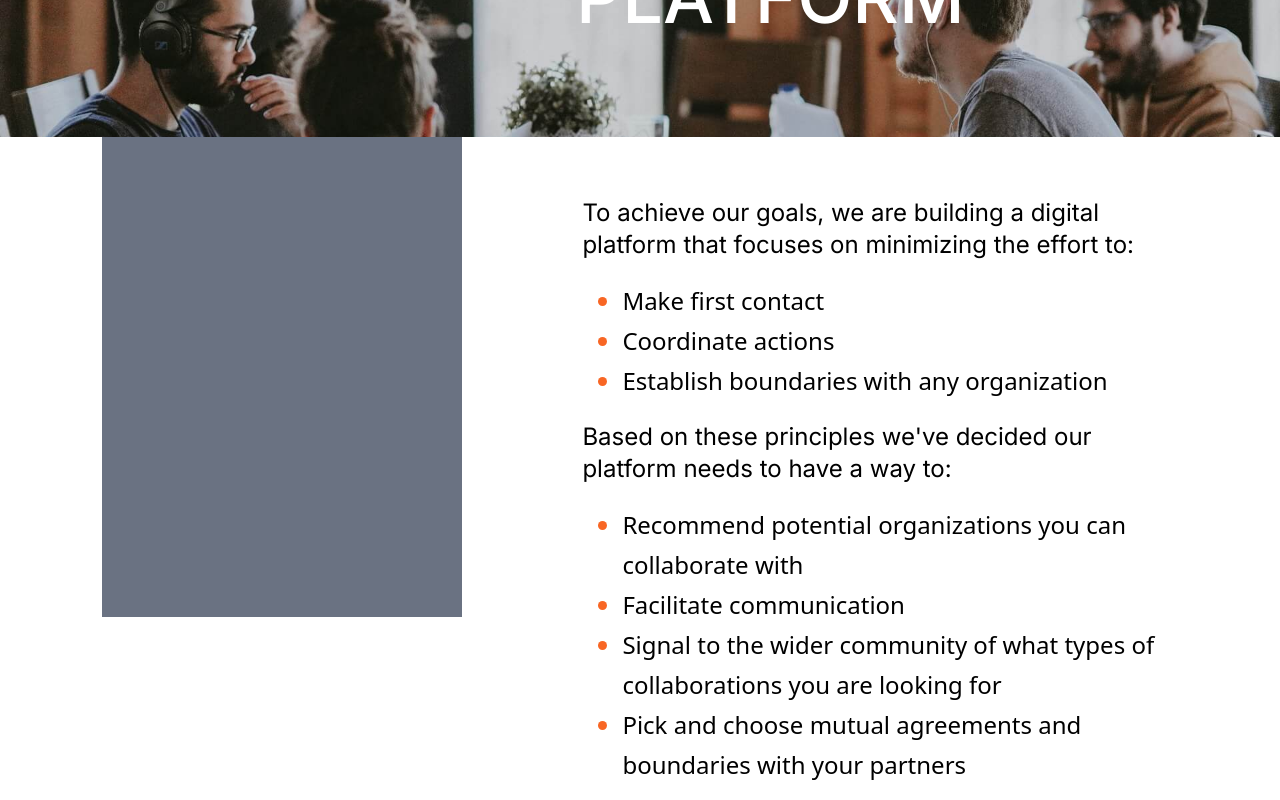
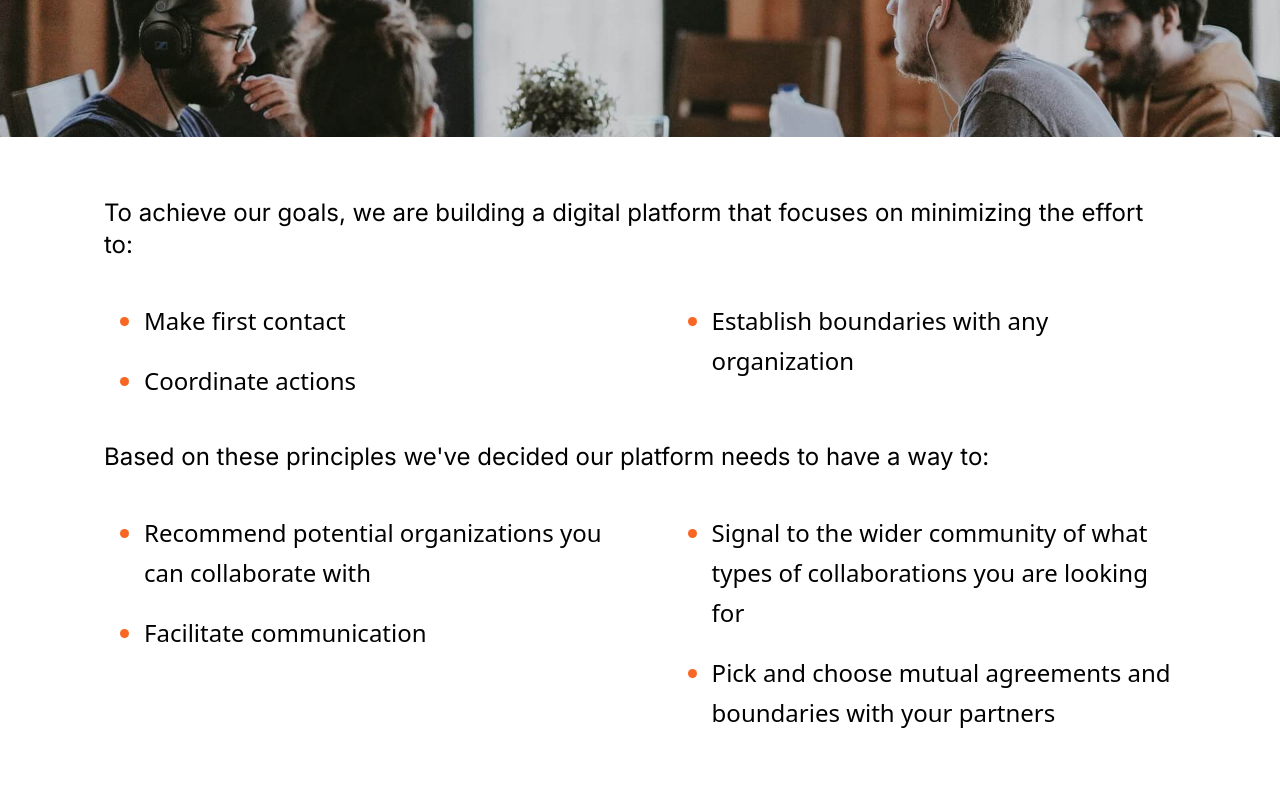
Before and after one commit to teamentwine/entwine-website, a Next.js app: page /platform in a window 1280 px wide. Shown: the part 480-1280 px from the top of the page. Built offline with nearby package versions, Linux system fonts and the light colour scheme.

Commit message:
Updated Platform page
adjusted platform paragraph layout

```diff
--- a/src/app/platform/page.tsx
+++ b/src/app/platform/page.tsx
@@ -15,35 +15,41 @@ export default function Platform () {
             {/* Top image banner */}
             <div className="flex flex-col bg-[url('./assets/platformImg.jpg')] xxs:bg-no-repeat xxs:h-50 xs:h-70 lg:h-90 xl:h-100 2xl:h-120 xxs:bg-cover xxs:bg-center xxs:justify-center">
                 {/* Text Heading */}
-                <div className="flex flex-col xxs:items-left md:items-start xxs:space-y-2 xxs:mx-auto md:ml-[50%] lg:ml-[45%]">
+                <div className="flex flex-col xxs:space-y-2 xxs:mx-auto ">
                     <p className="font-body text-secondary-base xxs:text-lg xs:text-2xl sm:text-3xl lg:text-4xl 2xl:text-5xl">THE</p>
                     <p className="text-white font-medium font-body xxs:text-2xl xs:text-4xl sm:text-5xl lg:text-7xl 2xl:text-8xl">ENTWINE PLATFORM</p>
                 </div>
             </div>
-            {/* Goals and image */}
-            <div className="xxs:mx-10 xxs:mb-10  xxs:text-xs xs:text-sm sm:text-base md:text-xl lg:text-2xl md:overflow-hidden max-w-6xl md:mx-auto">
-                {/* image block */}
-                <div className="flex flex-col xxs:w-50 xs:w-70 lg:w-90 xxs:h-60 xs:h-80 md:h-100 lg:h-120 bg-gray-500 xxs:float md:absolute xxs:mt-[-40] md:mt-[-50] lg:mt-[-40] xxs:mx-auto md:mx-0 md:ml-[7%] lg:ml-[5%] xl:ml-[3%] 2xl:ml-[-2%]">
-                </div>
+            {/* Goals */}
+            <div className="xxs:mx-10 xxs:mb-10 xxs:mt-10  xxs:text-xs xs:text-sm sm:text-base md:text-xl lg:text-2xl max-w-6xl md:mx-auto">
                 {/* Paragraphs */}
-                <div className="xxs:space-y-5 xxs:mt-5 lg:my-15 md:ml-[50%] lg:ml-[45%] md:mr-10 ">
+                <div className="xxs:space-y-5 md:space-y-10 xxs:mt-5 md:m-10 lg:my-15  ">
+                    {/* text group #1 */}
                     <p className="font-body"> To achieve our goals, we are building a digital platform that focuses on minimizing the effort to: </p>
-                    <ul className="list-disc marker:text-secondary-base leading-15 font-light pl-10">
+                    <ul className="list-disc marker:text-secondary-base leading-15 font-light pl-10 md:flex md:justify-between ">
+                        <div className="md:space-y-5 md:max-w-[45%]">
                             <li className="bulleted-list">Make first contact</li>
                             <li className="bulleted-list">Coordinate actions</li>
+                        </div>
+                        <div className="md:max-w-[45%]">
                             <li className="bulleted-list">Establish boundaries with any organization</li>
+                        </div>
                     </ul>
+                    {/* text group #2 */}
                     <p className="font-body">Based on these principles we've decided our platform needs to have a way to:</p>
-                    <ul className="list-disc marker:text-secondary-base leading-15 font-light pl-10">
+                    <ul className="list-disc marker:text-secondary-base leading-15 font-light pl-10 md:flex md:justify-between">
+                        <div className="md:space-y-5 md:max-w-[45%]">
                             <li className="bulleted-list">Recommend potential organizations you can collaborate with</li>
                             <li className="bulleted-list">Facilitate communication</li>
+                        </div>
+                        <div className="md:space-y-5 md:max-w-[45%]">
                             <li className="bulleted-list">Signal to the wider community of what types of collaborations you are looking for</li>
                             <li className="bulleted-list">Pick and choose mutual agreements and boundaries with your partners</li>
+                        </div>
                     </ul>
                 </div>
             </div>
             {/* Our Journey / Timeline History */}
-
             <div className="flex xxs:flex-col xxs:mx-5 md:mx-auto lg:flex-row  max-w-6xl  ">
                 {/* Heading and image */}
                 <div className="flex xxs:mx-5 sm:mx-10 md:mx-20 lg:ml-10 lg:mr-0 xxs:flex-col-reverse lg:flex-col lg:translate-y-40">
@@ -60,7 +66,6 @@ export default function Platform () {
                 <div className="font-body relative xxs:mb-10 sm:mx-10 md:mx-20 lg:mx-10 xxs:mt-20 md:mt-40">
                     {/* line */}
                     <div className="benchmark-line bg-[#989898aa] z-[-1] absolute"></div>
-
                     {/* benchmark */}
                     <div className="flex benchmark-container">
                         <p className="benchmark-heading font-bold whitespace-nowrap">AUG 2025</p>
@@ -94,11 +99,8 @@ export default function Platform () {
                             <p className="benchmark-body-text font-thin">Lorem ipsum dolor sit amet, consectetur adipiscing elit. Sed elementum nisl ut orci ultricies, ut malesuada felis elementum. Curabitur condimentum scelerisque ligula a iaculis.</p>
                         </div>
                     </div>
-
                 </div>
             </div>
-
-
         </section>
     )
 }
```
Lines whose indentation alone changed are shown as unchanged.
